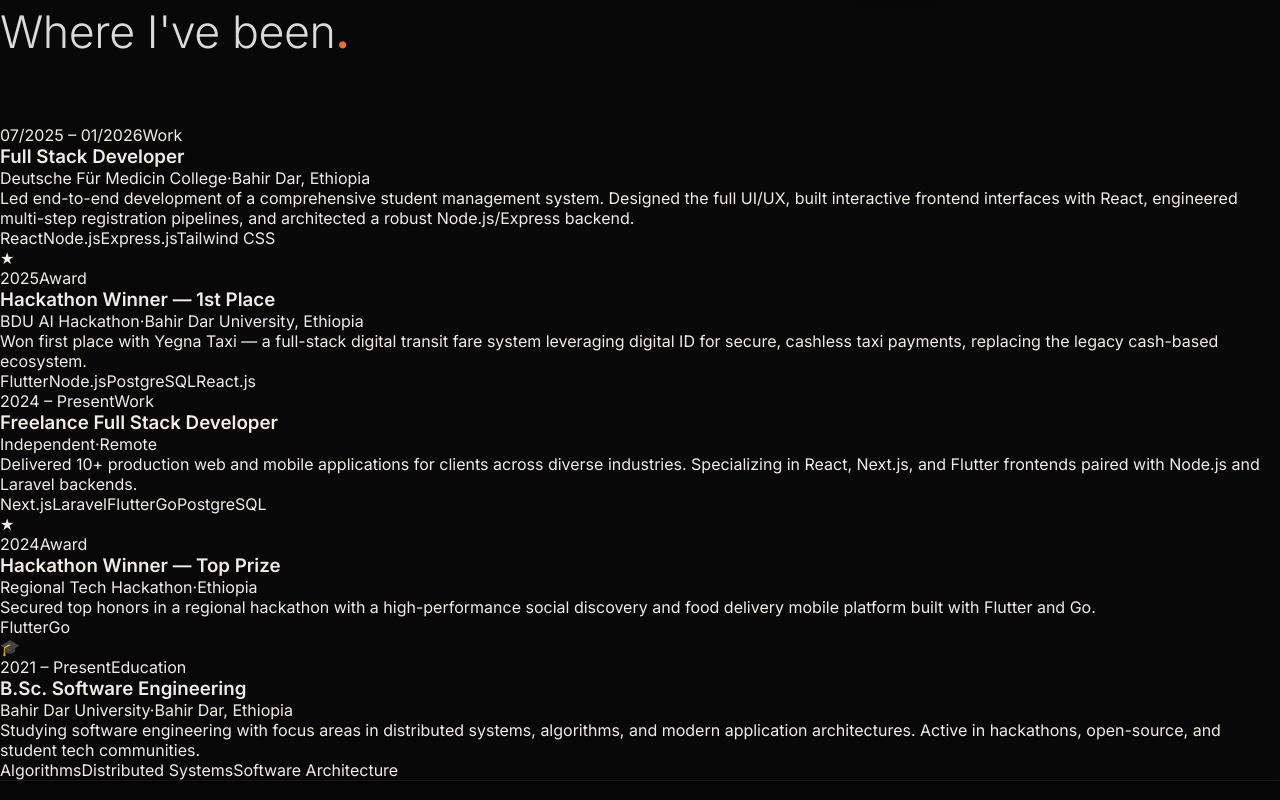
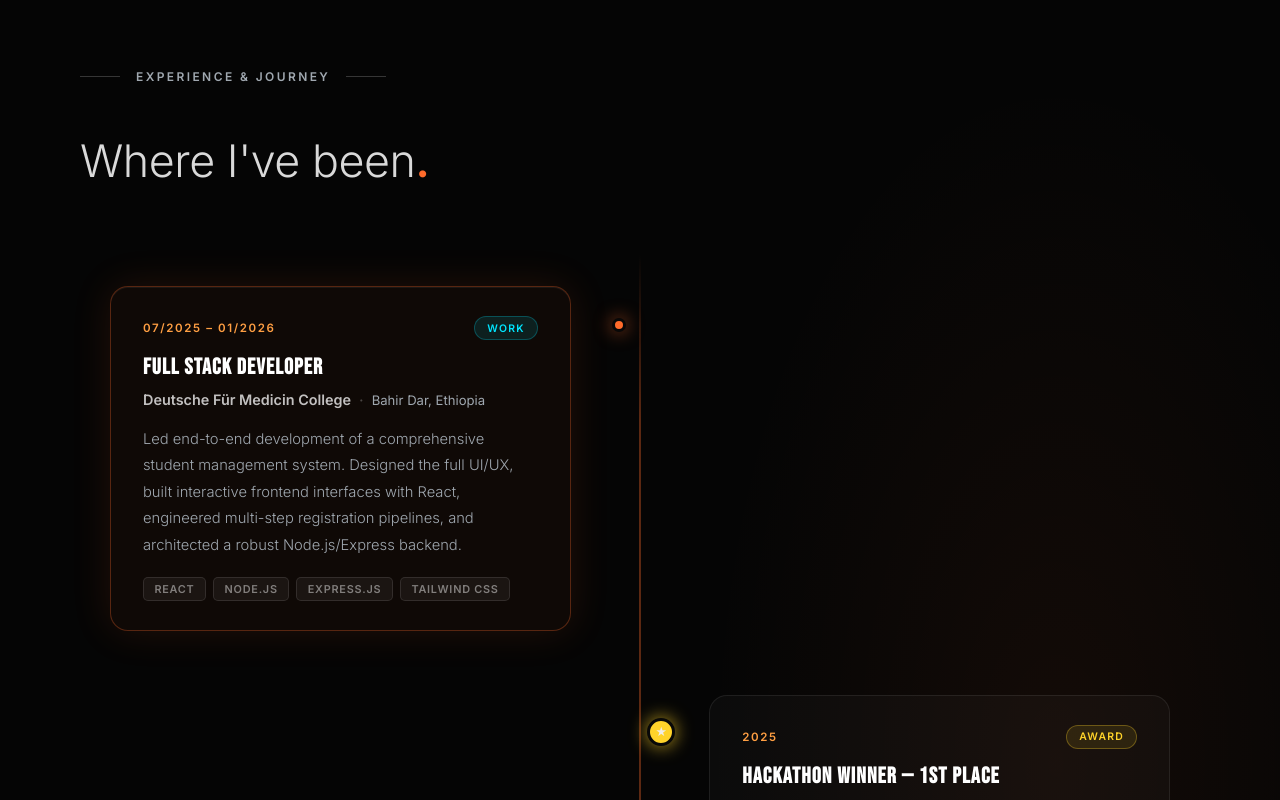
Before and after one commit to surafelbit/surafelbit.github.io, a React (Vite) app: page / in a window 1280 px wide. Shown: the part 3580-4380 px from the top of the page. Built offline with nearby package versions, Linux system fonts and the light colour scheme.

Commit message:
added a eduacation and experience

```diff
--- a/src/index.css
+++ b/src/index.css
@@ -1134,6 +1134,353 @@ body {
 }
 
 
+/* ============================================================
+   EXPERIENCE & JOURNEY SECTION
+   ============================================================ */
+
+.experience-section {
+  width: 100%;
+  background: rgba(5, 5, 5, 0.7);
+  padding: 8rem 5rem 9rem;
+  position: relative;
+  z-index: 5;
+  border-top: 1px solid rgba(255, 255, 255, 0.06);
+  overflow: hidden;
+  box-sizing: border-box;
+}
+
+/* Ambient glow blob */
+.experience-section::before {
+  content: '';
+  position: absolute;
+  top: 5%;
+  right: -10%;
+  width: 55%;
+  height: 55%;
+  background: radial-gradient(ellipse at center, rgba(255, 107, 43, 0.06) 0%, transparent 70%);
+  pointer-events: none;
+}
+
+/* ── Centered vertical spine ── */
+.timeline-container {
+  position: relative;
+  max-width: 1060px;
+  margin: 0 auto;
+  padding: 2rem 0 4rem;
+}
+
+.timeline-line {
+  position: absolute;
+  left: 50%;
+  top: 0;
+  bottom: 0;
+  width: 2px;
+  transform: translateX(-50%);
+  background: linear-gradient(
+    to bottom,
+    transparent 0%,
+    rgba(255, 107, 43, 0.35) 8%,
+    rgba(255, 107, 43, 0.35) 92%,
+    transparent 100%
+  );
+  pointer-events: none;
+}
+
+/* ── Each timeline entry ── */
+.timeline-item {
+  position: relative;
+  width: 48%;
+  margin-bottom: 4rem;
+}
+
+.timeline-left {
+  margin-right: auto;
+  padding-right: 3rem;
+}
+
+.timeline-right {
+  margin-left: auto;
+  padding-left: 3rem;
+}
+
+/* ── Center dot ── */
+.timeline-dot {
+  position: absolute;
+  top: 2rem;
+  width: 14px;
+  height: 14px;
+  border-radius: 50%;
+  background: #ff6b2b;
+  border: 3px solid #080808;
+  box-shadow: 0 0 18px rgba(255, 107, 43, 0.7);
+  display: flex;
+  align-items: center;
+  justify-content: center;
+  font-size: 0;         /* hide emoji by default — shown only in award/edu */
+  z-index: 2;
+  transition: box-shadow 0.3s, transform 0.3s;
+}
+
+/* Left-side items: dot sits on the right edge of the card column */
+.timeline-left .timeline-dot {
+  right: -7px;
+}
+
+/* Right-side items: dot sits on the left edge */
+.timeline-right .timeline-dot {
+  left: -7px;
+}
+
+.timeline-dot-award {
+  background: #ffd32a;
+  box-shadow: 0 0 18px rgba(255, 211, 42, 0.75);
+  width: 28px;
+  height: 28px;
+  font-size: 0.8rem;
+  border-radius: 50%;
+  top: 1.4rem;
+}
+
+.timeline-left .timeline-dot-award {
+  right: -14px;
+}
+
+.timeline-right .timeline-dot-award {
+  left: -14px;
+}
+
+.timeline-dot-edu {
+  background: #b8a9e0;
+  box-shadow: 0 0 18px rgba(184, 169, 224, 0.65);
+  width: 28px;
+  height: 28px;
+  font-size: 0.8rem;
+  border-radius: 50%;
+  top: 1.4rem;
+}
+
+.timeline-left .timeline-dot-edu {
+  right: -14px;
+}
+
+.timeline-right .timeline-dot-edu {
+  left: -14px;
+}
+
+/* Hover: enlarge the dot */
+.timeline-item:hover .timeline-dot {
+  transform: scale(1.4);
+}
+
+/* ── Card ── */
+.timeline-card {
+  background: rgba(255, 255, 255, 0.028);
+  border: 1px solid rgba(255, 255, 255, 0.08);
+  border-radius: 18px;
+  padding: 1.8rem 2rem;
+  transition: border-color 0.3s, box-shadow 0.3s, background 0.3s;
+  position: relative;
+  overflow: hidden;
+}
+
+.timeline-card::before {
+  content: '';
+  position: absolute;
+  inset: 0;
+  border-radius: 18px;
+  background: radial-gradient(circle at 70% 20%, rgba(255, 107, 43, 0.06) 0%, transparent 65%);
+  opacity: 0;
+  transition: opacity 0.4s;
+  pointer-events: none;
+}
+
+.timeline-item:hover .timeline-card {
+  border-color: rgba(255, 107, 43, 0.38);
+  box-shadow:
+    0 20px 60px rgba(0, 0, 0, 0.55),
+    0 0 40px rgba(255, 107, 43, 0.1);
+  background: rgba(255, 107, 43, 0.04);
+}
+
+.timeline-item:hover .timeline-card::before {
+  opacity: 1;
+}
+
+/* Featured (first) card gets an extra glow border */
+.timeline-card-featured {
+  border-color: rgba(255, 107, 43, 0.3);
+  background: rgba(255, 107, 43, 0.045);
+  box-shadow: 0 0 40px rgba(255, 107, 43, 0.12), inset 0 1px 0 rgba(255, 255, 255, 0.06);
+}
+
+/* ── Card internals ── */
+.timeline-card-top {
+  display: flex;
+  align-items: center;
+  justify-content: space-between;
+  margin-bottom: 0.85rem;
+  gap: 0.75rem;
+  flex-wrap: wrap;
+}
+
+.timeline-period {
+  font-size: 0.72rem;
+  font-weight: 600;
+  letter-spacing: 0.14em;
+  text-transform: uppercase;
+  color: #ff9f43;
+  font-family: var(--font-body);
+}
+
+.timeline-type-badge {
+  font-size: 0.65rem;
+  font-weight: 700;
+  letter-spacing: 0.12em;
+  text-transform: uppercase;
+  padding: 0.28rem 0.75rem;
+  border-radius: 999px;
+}
+
+.timeline-type-work {
+  background: rgba(0, 229, 255, 0.1);
+  color: #00e5ff;
+  border: 1px solid rgba(0, 229, 255, 0.25);
+}
+
+.timeline-type-award {
+  background: rgba(255, 211, 42, 0.1);
+  color: #ffd32a;
+  border: 1px solid rgba(255, 211, 42, 0.3);
+}
+
+.timeline-type-education {
+  background: rgba(184, 169, 224, 0.1);
+  color: #b8a9e0;
+  border: 1px solid rgba(184, 169, 224, 0.25);
+}
+
+.timeline-role {
+  font-family: var(--font-display);
+  font-size: clamp(1.05rem, 2vw, 1.4rem);
+  font-weight: 700;
+  letter-spacing: 0.05em;
+  text-transform: uppercase;
+  color: #ffffff;
+  margin-bottom: 0.5rem;
+  line-height: 1.25;
+}
+
+.timeline-company {
+  display: flex;
+  align-items: center;
+  gap: 0.5rem;
+  margin-bottom: 1rem;
+  flex-wrap: wrap;
+}
+
+.timeline-company-name {
+  font-size: 0.9rem;
+  font-weight: 600;
+  color: rgba(255, 255, 255, 0.75);
+}
+
+.timeline-company-sep {
+  color: rgba(255, 255, 255, 0.25);
+}
+
+.timeline-company-loc {
+  font-size: 0.82rem;
+  color: var(--text-muted);
+  font-weight: 400;
+}
+
+.timeline-desc {
+  font-size: 0.92rem;
+  font-weight: 300;
+  color: var(--text-muted);
+  line-height: 1.8;
+  margin-bottom: 1.2rem;
+}
+
+.timeline-tags {
+  display: flex;
+  flex-wrap: wrap;
+  gap: 0.45rem;
+}
+
+.timeline-tag {
+  font-size: 0.68rem;
+  font-weight: 600;
+  letter-spacing: 0.07em;
+  text-transform: uppercase;
+  color: rgba(255, 255, 255, 0.45);
+  background: rgba(255, 255, 255, 0.05);
+  border: 1px solid rgba(255, 255, 255, 0.1);
+  padding: 0.25rem 0.65rem;
+  border-radius: 5px;
+  transition: color 0.2s, border-color 0.2s;
+}
+
+.timeline-item:hover .timeline-tag {
+  color: rgba(255, 159, 67, 0.9);
+  border-color: rgba(255, 107, 43, 0.3);
+}
+
+/* ── Responsive ── */
+@media (max-width: 900px) {
+  .experience-section {
+    padding: 5rem 2rem 6rem;
+  }
+
+  /* Collapse to single column */
+  .timeline-line {
+    left: 20px;
+  }
+
+  .timeline-container {
+    padding-left: 2.5rem;
+  }
+
+  .timeline-item,
+  .timeline-left,
+  .timeline-right {
+    width: 100%;
+    margin-left: 0;
+    margin-right: 0;
+    padding-left: 2.5rem;
+    padding-right: 0;
+  }
+
+  .timeline-left .timeline-dot,
+  .timeline-right .timeline-dot {
+    left: -7px;
+    right: auto;
+  }
+
+  .timeline-left .timeline-dot-award,
+  .timeline-right .timeline-dot-award,
+  .timeline-left .timeline-dot-edu,
+  .timeline-right .timeline-dot-edu {
+    left: -14px;
+    right: auto;
+  }
+}
+
+@media (max-width: 480px) {
+  .experience-section {
+    padding: 4rem 1.25rem 5rem;
+  }
+
+  .timeline-container {
+    padding-left: 2rem;
+  }
+
+  .timeline-card {
+    padding: 1.4rem 1.4rem;
+  }
+}
+
+
 /* Page turn transition is rendered on a <canvas> element in PageTurnTransition.jsx — no CSS classes needed */
 
 
```
